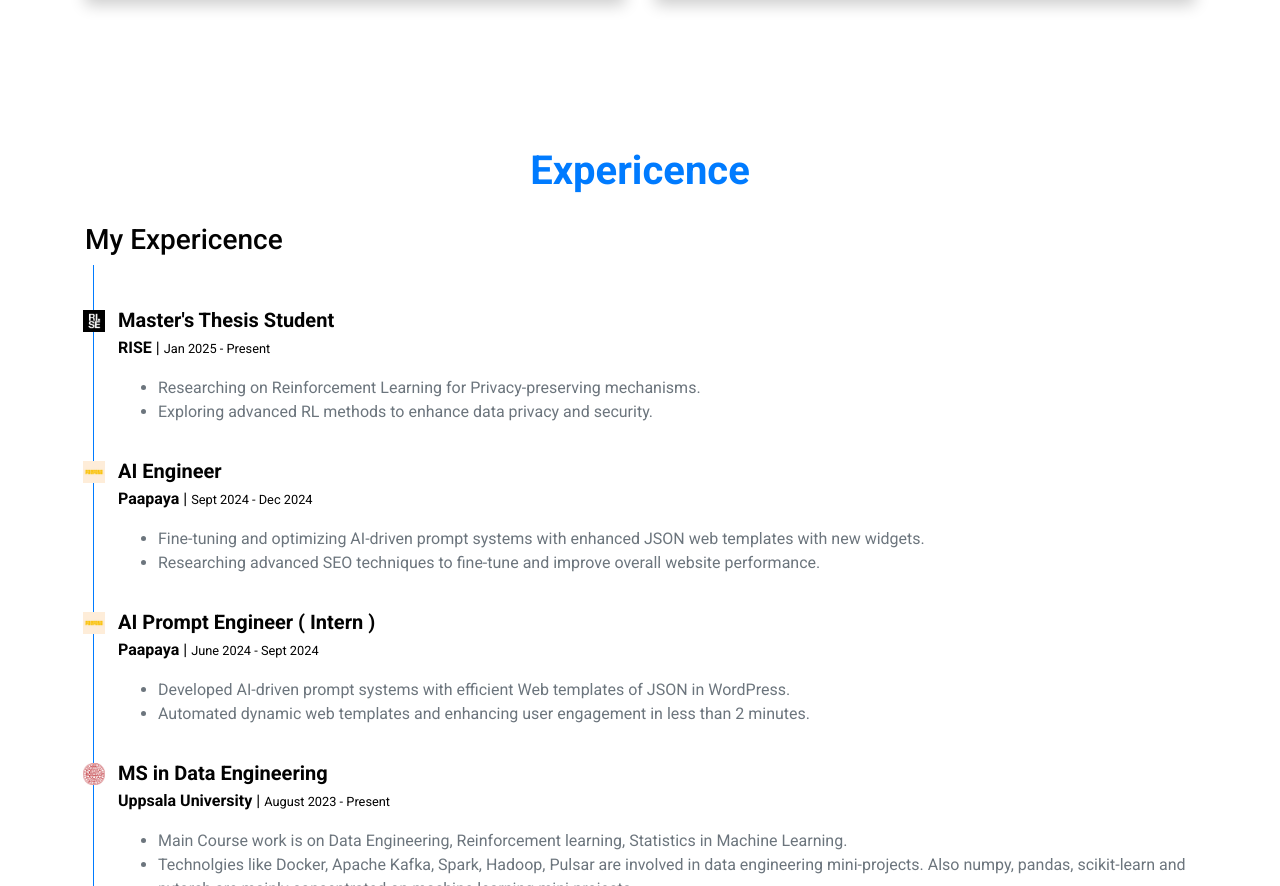
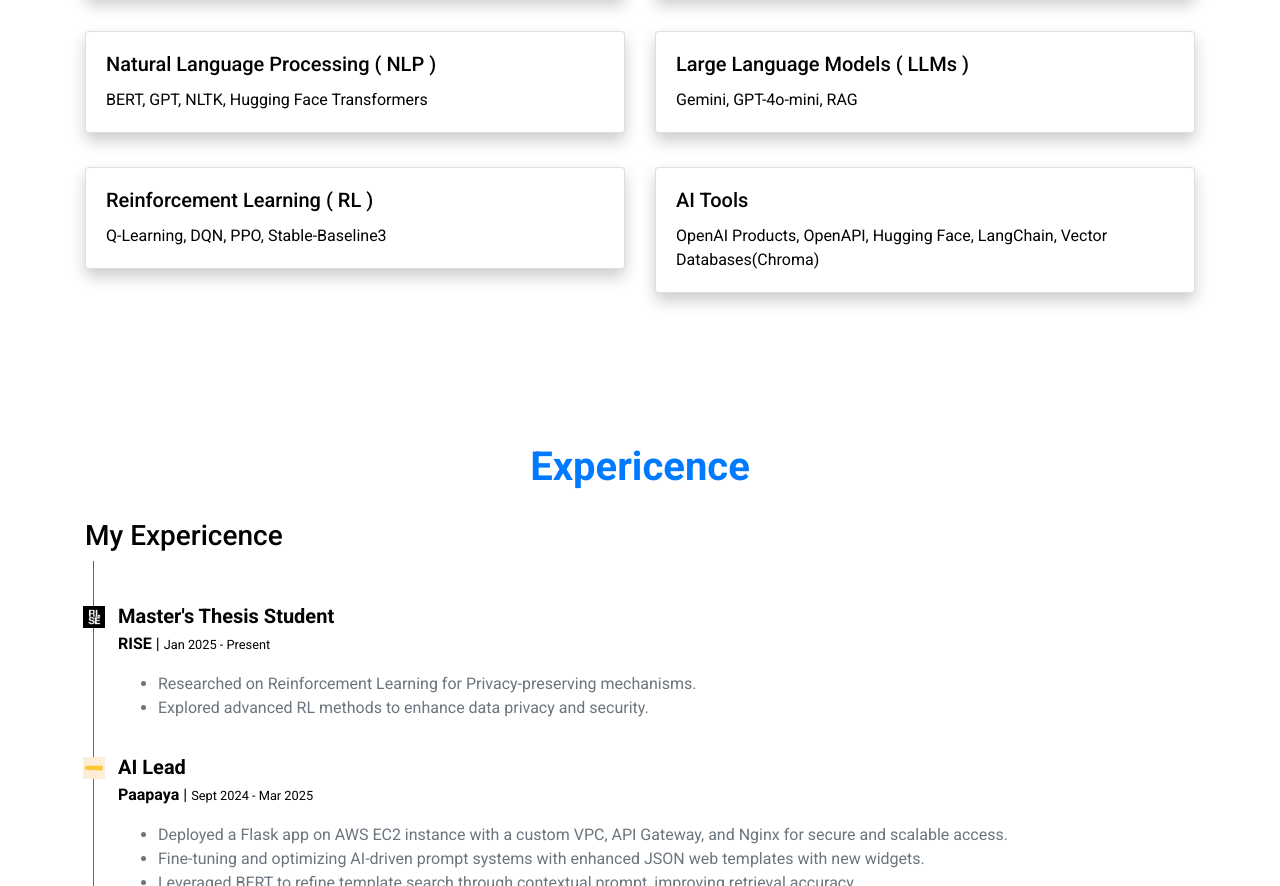
Before and after one commit to Karthik1000/Karthik1000.github.io, a plain HTML site: page index.html in a window 1280 px wide. Shown: the part 1914-2800 px from the top of the page. Drawn offline with nearby package versions, Linux system fonts and the light colour scheme.

Commit message:
updated latest changes on June, 2025

```diff
--- a/index.html
+++ b/index.html
@@ -58,13 +58,13 @@
     <div class="container">
       <div class="row align-items-center">
         <div class="col-lg-7 text-center text-lg-left">
-          <h3 class="text-white font-weight-normal mb-3">Hello, Jag heter</h3>
+          <h3 class="text-white font-weight-normal mb-3">Hello, I am</h3>
           <h1 class="text-uppercase text-primary mb-2" style="-webkit-text-stroke: 3px #ffffff;">Yagna Karthik Vaka</h1>
           <h1 class="typed-text-output d-inline font-weight-lighter text-white"></h1>
-          <div class="typed-text d-none">Master's Thesis Student, AI Engineer, AI Prompt Engineer, Full Stack Developer, Web Developer, Apps Developer</div>
+          <div class="typed-text d-none">Master's Thesis Student, AI Lead, AI Engineer, AI Prompt Engineer, Full Stack Developer</div>
           <div class="d-flex align-items-center justify-content-center justify-content-lg-start pt-5">
-            <a href="https://drive.google.com/file/d/139mFmJR9vmunMtrV7UPwWQ93st4Wqwp_/view?usp=sharing" target="_blank"
-              class="btn btn-white mr-4 my-resume-link">See My Resume</a>
+            <a href="https://drive.google.com/file/d/10c39PyRUEfT9bpEcVhNLKlzSswciJGVo/view?usp=sharing" target="_blank"
+              class="btn btn-white mr-4 my-resume-link">My Resume</a>
           </div>
         </div>
         <div class="col-lg-6 px-8 pl-lg-0 pb-5 pb-lg-4 about-img">
@@ -87,7 +87,7 @@
         <div class="col-lg-12">
           <!--<h3 class="mb-4">Sr. Software Engineer</h3>-->
           <p>Proactive software developer with expertise in AI-driven prompt engineering, data pipelines, and full-stack
-            development using Python and JavaScript. Currently pursuing a Master’s Thesis at RISE and Master’s in Data
+            development using Python, JavaScript, and AWS. Currently pursuing a Master’s Thesis at RISE and Master’s in Data
             Engineering at Uppsala University, with advanced coursework in machine learning and reinforcement learning.
             Strong in research and problem-solving, with hands-on experience implementing parallelized algorithms and managing
             diverse projects in multicultural settings.
@@ -120,7 +120,7 @@
           <div class="card zoom-effect">
             <div class="card-body">
               <h5 class="card-title">Backend</h5>
-              <p class="card-text">Nodejs, Django, Laravel PHP</p>
+              <p class="card-text">Nodejs, Django, Laravel PHP, Flask</p>
             </div>
           </div>
         </div>
@@ -152,7 +152,7 @@
           <div class="card zoom-effect">
             <div class="card-body">
               <h5 class="card-title">Frontend</h5>
-              <p class="card-text">HTML, CSS, ReactJS, Typescript, React Native, Ionic</p>
+              <p class="card-text">HTML, CSS, ReactJS, Typescript, React Native, Ionic, Streamlit, Gradio</p>
             </div>
           </div>
         </div>
@@ -188,6 +188,38 @@
             </div>
           </div>
         </div>
+        <div class="col">
+          <div class="card zoom-effect">
+            <div class="card-body">
+              <h5 class="card-title">Natural Language Processing ( NLP )</h5>
+              <p class="card-text">BERT, GPT, NLTK, Hugging Face Transformers</p>
+            </div>
+          </div>
+        </div>
+        <div class="col">
+          <div class="card zoom-effect">
+            <div class="card-body">
+              <h5 class="card-title">Large Language Models ( LLMs ) </h5>
+              <p class="card-text">Gemini, GPT-4o-mini, RAG</p>
+            </div>
+          </div>
+        </div>
+        <div class="col">
+          <div class="card zoom-effect">
+            <div class="card-body">
+              <h5 class="card-title">Reinforcement Learning ( RL )</h5>
+              <p class="card-text">Q-Learning, DQN, PPO, Stable-Baseline3</p>
+            </div>
+          </div>
+        </div>
+        <div class="col">
+          <div class="card zoom-effect">
+            <div class="card-body">
+              <h5 class="card-title">AI Tools</h5>
+              <p class="card-text">OpenAI Products, OpenAPI, Hugging Face, LangChain, Vector Databases(Chroma)</p>
+            </div>
+          </div>
+        </div>
       </div>
     </div>
   </div>
@@ -214,9 +246,9 @@
               <p class="mb-2"><strong>RISE</strong> | <small> Jan 2025 - Present</small></p>
               <p>
               <ul>
-                <li>Researching on Reinforcement Learning for Privacy-preserving mechanisms.
+                <li>Researched on Reinforcement Learning for Privacy-preserving mechanisms.
                 </li>
-                <li>Exploring advanced RL methods to enhance data privacy and security.
+                <li>Explored advanced RL methods to enhance data privacy and security.
                 <!-- <li>My interests are Machine learning, Deep learning.</li> -->
               </ul>
               </p>
@@ -224,13 +256,16 @@
             <div class="position-relative ex-me mb-4">
               <img src="img/paapaya_io_logo.jfif" alt="UU Logo" class="position-absolute"
                 style="top: 2px; left: -35px; width: 22px; height: 22px;">
-              <h5 class="font-weight-bold mb-1">AI Engineer</h5>
-              <p class="mb-2"><strong>Paapaya</strong> | <small> Sept 2024 - Dec 2024</small></p>
+              <h5 class="font-weight-bold mb-1">AI Lead</h5>
+              <p class="mb-2"><strong>Paapaya</strong> | <small> Sept 2024 - Mar 2025</small></p>
               <p>
               <ul>
-                <li>Fine-tuning and optimizing AI-driven prompt systems with enhanced JSON web templates with new widgets.
-                </li>
-                <li>Researching advanced SEO techniques to fine-tune and improve overall website performance.</li>
+                <li>Deployed a Flask app on AWS EC2 instance with a custom VPC, API Gateway, and Nginx for secure and scalable access.</li>
+                <li>Fine-tuning and optimizing AI-driven prompt systems with enhanced JSON web templates with new widgets.</li>
+                <li>Leveraged BERT to refine template search through contextual prompt, improving retrieval accuracy.</li>
+                <li>Applied Prompt engineering techniques such as few-shot learning, context-aware prompting, and iterative refinement to optimize AI-generated content</li>
+                <li>Integrated GenAI tools such as OpenAI API to automate high-quality content generation, streamlining web development workflows</li>
+                <li>Researched advanced SEO techniques to fine-tune and improve overall website performance.</li>
                 <!-- <li>My interests are Machine learning, Deep learning.</li> -->
               </ul>
               </p>
```
